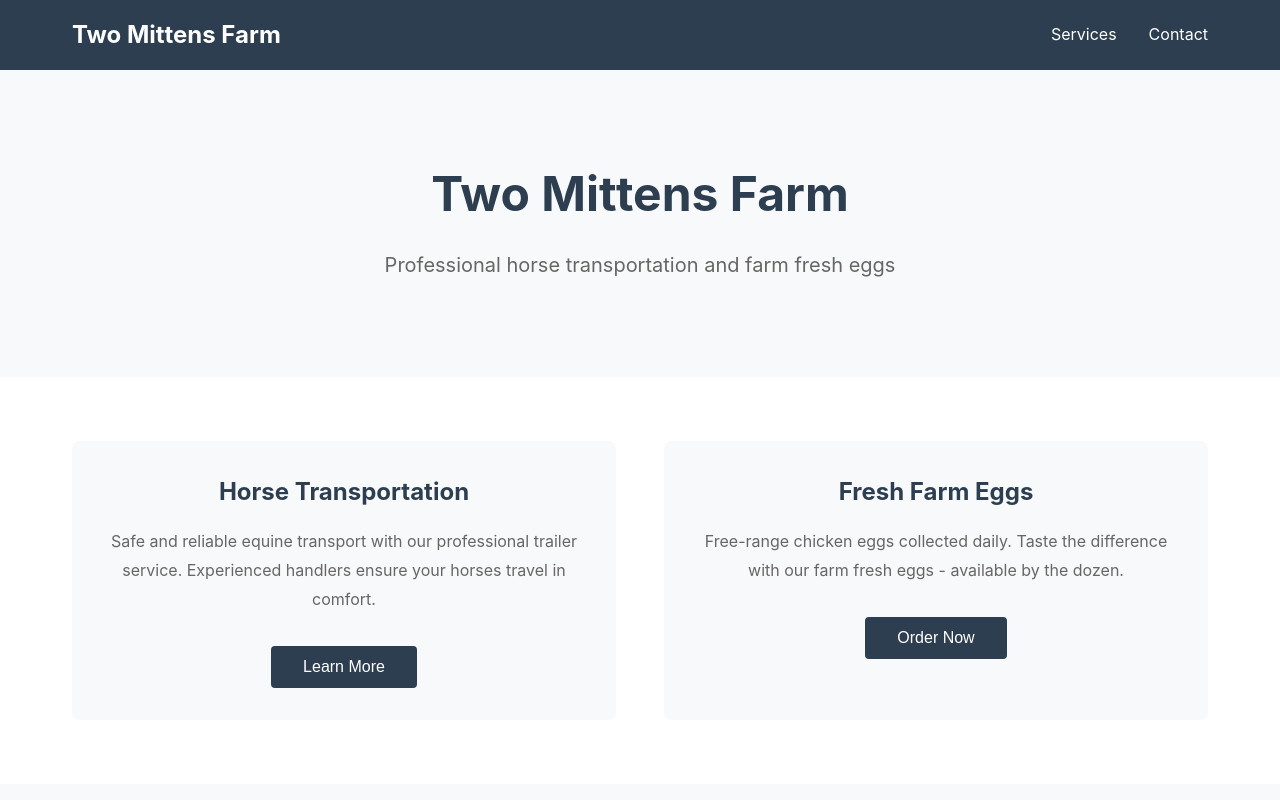
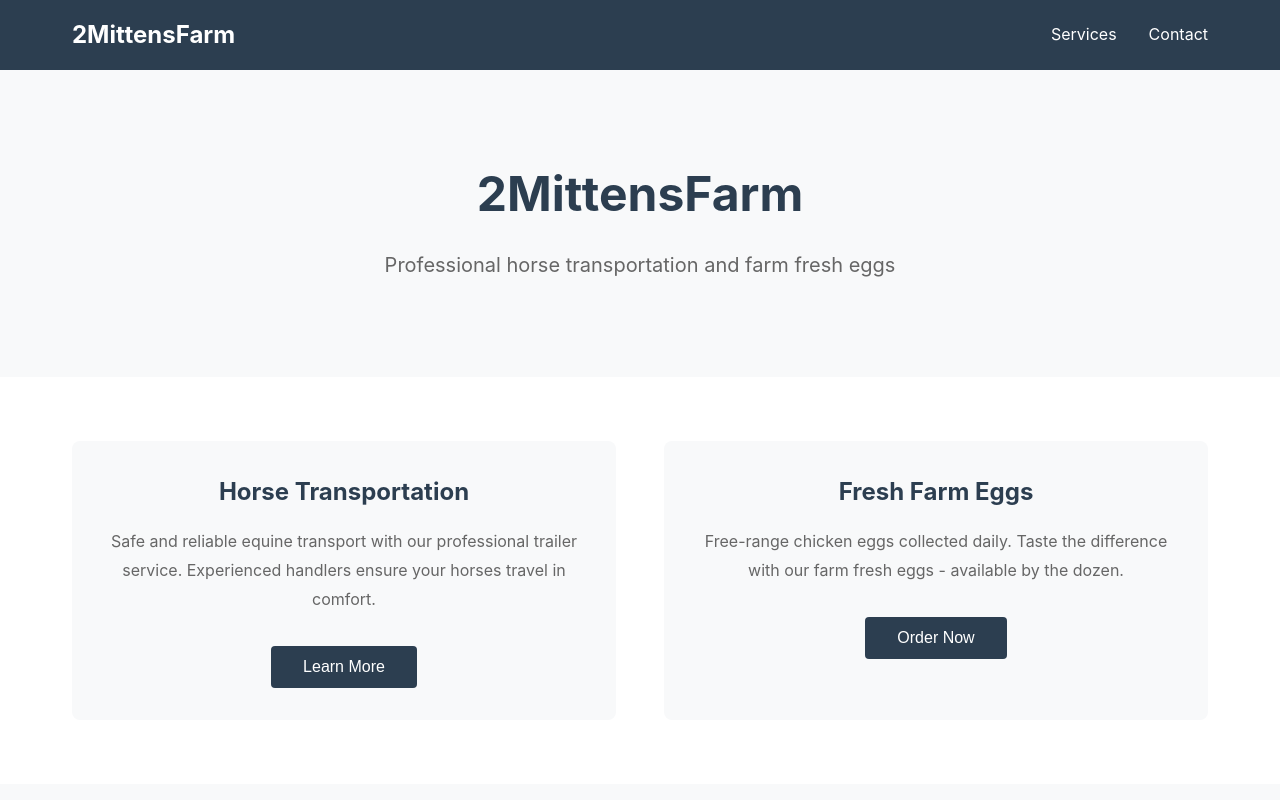
Before and after one commit to isaacbrendel/two-mittens-farm, a plain HTML site: page index.html in a window 1280 px wide. Shown: the top 800 px of the page. Drawn offline with Linux system fonts and the light colour scheme.

Commit message:
landing page

```diff
--- a/index.html
+++ b/index.html
@@ -3,13 +3,13 @@
 <head>
     <meta charset="UTF-8">
     <meta name="viewport" content="width=device-width, initial-scale=1.0">
-    <title>Two Mittens Farm - Horse Transport & Fresh Eggs</title>
+    <title>2MittensFarm - Horse Transport & Fresh Eggs</title>
     <link rel="stylesheet" href="style.css">
 </head>
 <body>
     <header>
         <nav>
-            <div class="logo">Two Mittens Farm</div>
+            <div class="logo">2MittensFarm</div>
             <div class="nav-links">
                 <a href="#services">Services</a>
                 <a href="#contact">Contact</a>
@@ -19,7 +19,7 @@
 
     <main>
         <section class="hero">
-            <h1>Two Mittens Farm</h1>
+            <h1>2MittensFarm</h1>
             <p>Professional horse transportation and farm fresh eggs</p>
         </section>
 
@@ -53,7 +53,7 @@
     </main>
 
     <footer>
-        <p>&copy; 2025 Two Mittens Farm, LLC. All rights reserved.</p>
+        <p>&copy; 2025 2MittensFarm, LLC. All rights reserved.</p>
     </footer>
 
     <script src="script.js"></script>
```
Also changed, not shown: 1 other file.
